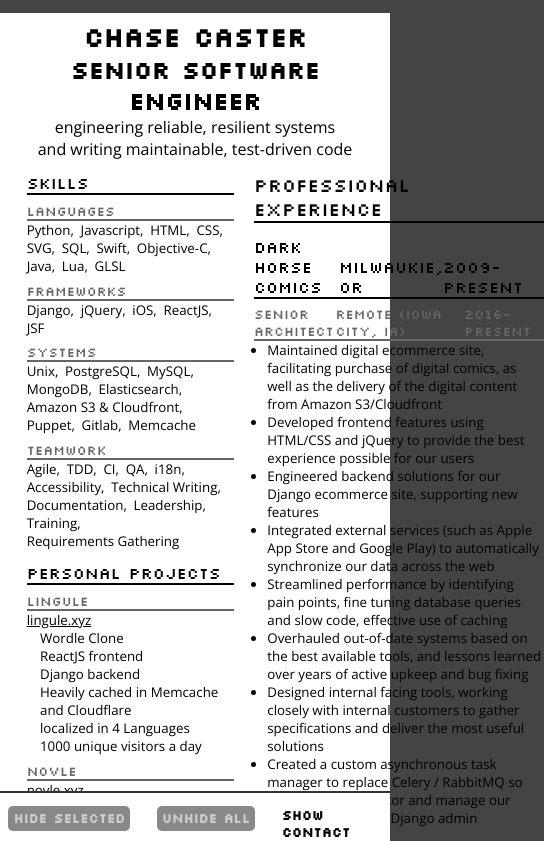
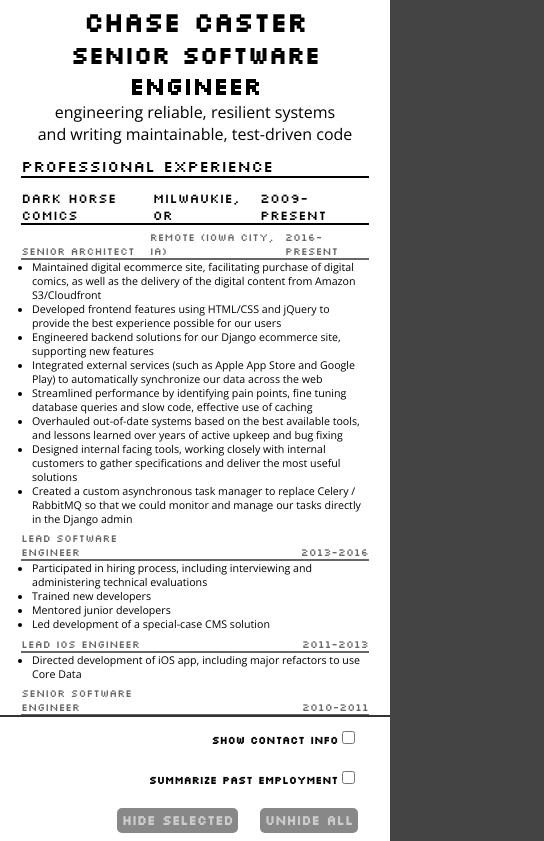
Before and after one commit to sealgair/Resume, a React (Create React App) app: page / in a window 390 px wide. Shown: the top 841 px of the page, 544 px wide, since content can reach past the window. Built offline with nearby package versions, Linux system fonts and the light colour scheme.

Commit message:
handle small screens

```diff
--- a/src/App.css
+++ b/src/App.css
@@ -44,9 +44,14 @@
   font-size: 12pt;
   margin: 0;
 }
+#blurb span {
+  white-space: nowrap;
+}
 
 #contact {
   display: flex;
+  flex-wrap: wrap;
+  gap: 1em;
   width: 100%;
   justify-content: space-around;
   padding-top: 0.5em;
@@ -111,17 +116,24 @@
 .selectable {
   cursor: pointer;
 }
+
+.selected {
+  background-color: var(--med-blue);
+  color: white;
+  -webkit-transition: background-color 200ms linear;
+  -ms-transition: background-color 200ms linear;
+  transition: background-color 200ms linear;
+}
+.selected .sub.title {
+  color: #CCC;
+}
+
+/* only highlight if we can hover, otherwise just select */
+@media (hover: hover) {
   /* highlight only leaf .selectable */
   .selectable:hover:not(:has(.selectable:hover)),
   .selectable.highlighted:not(.selected) {
     background-color: var(--light-blue);
-  -webkit-transition: background-color 200ms linear;
-  -ms-transition: background-color 200ms linear;
-  transition: background-color 200ms linear;
-}
-.selected {
-  background-color: var(--med-blue);
-  color: white;
     -webkit-transition: background-color 200ms linear;
     -ms-transition: background-color 200ms linear;
     transition: background-color 200ms linear;
@@ -135,8 +147,6 @@
     -ms-transition: background-color 200ms linear;
     transition: background-color 200ms linear;
   }
-.selected .sub.title {
-  color: #CCC;
 }
 
 li:empty {
@@ -153,7 +163,6 @@
   font-weight: bold;
   background-color: white;
   border-top: 2px solid #333;
-  height: 4em;
   padding: 1em 3em;
   position: fixed;
   bottom:0%;
@@ -161,6 +170,12 @@
   justify-content: flex-end;
   gap: 2em;
   box-sizing: border-box;
+  flex-wrap: wrap;
+}
+#controls #hide-buttons {
+  display: flex;
+  flex-wrap: wrap;
+  gap: 2em;
 }
 
 #controls button {
@@ -202,3 +217,32 @@
   size: 8.5in 11in;
   margin: 0;
 }
+
+@media only screen and (max-width: 600px) {
+  #columns {
+    flex-direction: column-reverse;
+  }
+}
+@media only screen and (max-width: 800px) {
+  body {
+    font-size: 8pt;
+  }
+  .title {
+    font-size: 10pt;
+  }
+  .main.title {
+    font-size: 12pt;
+  }
+  .sub.title {
+    font-size: 8pt;
+  }
+  #columns .column:first-of-type {
+    width: auto;
+  }
+}
+
+@media (max-width: 8.5in) {
+  #content {
+    margin-top: 0;
+  }
+}
--- a/src/App.tsx
+++ b/src/App.tsx
@@ -1,5 +1,4 @@
 import React from 'react'
-import logo from './logo.svg'
 import './App.css'
 import Selectable from './Selectable'
 import ControlBar from './ControlBar'
--- a/src/ControlBar.tsx
+++ b/src/ControlBar.tsx
@@ -23,10 +23,15 @@
 
   return (
     <div id="controls">
+        <label id="show-contact">
+            Show Contact Info
+            <input type="checkbox" checked={showContact} onChange={changeShowContact}/>
+        </label>
         <label id="summarize">
             Summarize Past Employment
             <input type="checkbox" checked={summarize} onChange={changeSummarize}/>
         </label>
+        <span id="hide-buttons">
             <button id="hide-selected" disabled={!canHide} onClick={() => {
                     document.dispatchEvent(new Event("control:hide"))
             }}>
@@ -37,10 +42,7 @@
             }}>
                 Unhide All
             </button>
-      <label id="show-contact">
-        Show Contact Info
-        <input type="checkbox" checked={showContact} onChange={changeShowContact}/>
-      </label>
+        </span>
     </div>
   )
 }
--- a/src/data.json
+++ b/src/data.json
@@ -181,7 +181,7 @@
           "skills": [
             "Lua"
           ],
-          "description": "Lua in a virtual console"
+          "description": "Lua in a fantasy console"
         }
       ]
     },
```
Also changed, not shown: 1 other file (tests, documents, lock files or other folders). Lines whose indentation alone changed are shown as unchanged.
